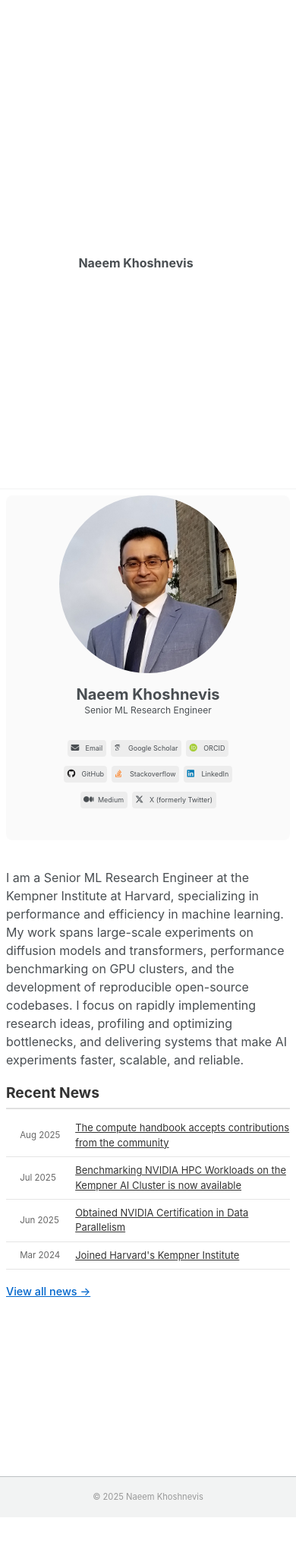
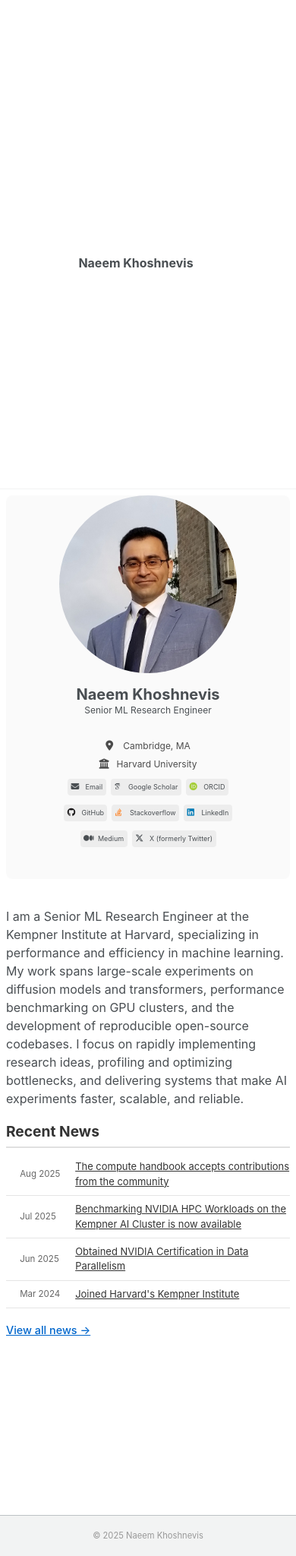
Before and after one commit to Naeemkh/naeemkh.github.io, a Jekyll site: the page built from _pages/about.md, in a window 390 px wide. Shown: the whole page at 76% size. Built offline with Jekyll 4.4.1, drawn with Linux system fonts in a browser that asks for light colours; some web fonts are replaced; before the commit the page ends 1997 px from its top, so only the background shows below that.

Commit message:
update mobile sidebar

```diff
--- a/_sass/include/_mobile-responsive-fixes.scss
+++ b/_sass/include/_mobile-responsive-fixes.scss
@@ -440,3 +440,19 @@ html, body {
     }
   }
 }
+
+/* Show location and employer information on mobile */
+.sidebar .author__desktop {
+  @media screen and (max-width: 767px) {
+    display: block !important;
+    text-align: center;
+    margin-bottom: 0.5em;
+    font-size: $type-size-6;
+    color: rgba(0,0,0,0.7);
+
+    i {
+      margin-right: 0.5em;
+      font-size: 1.1em;
+    }
+  }
+}
```
